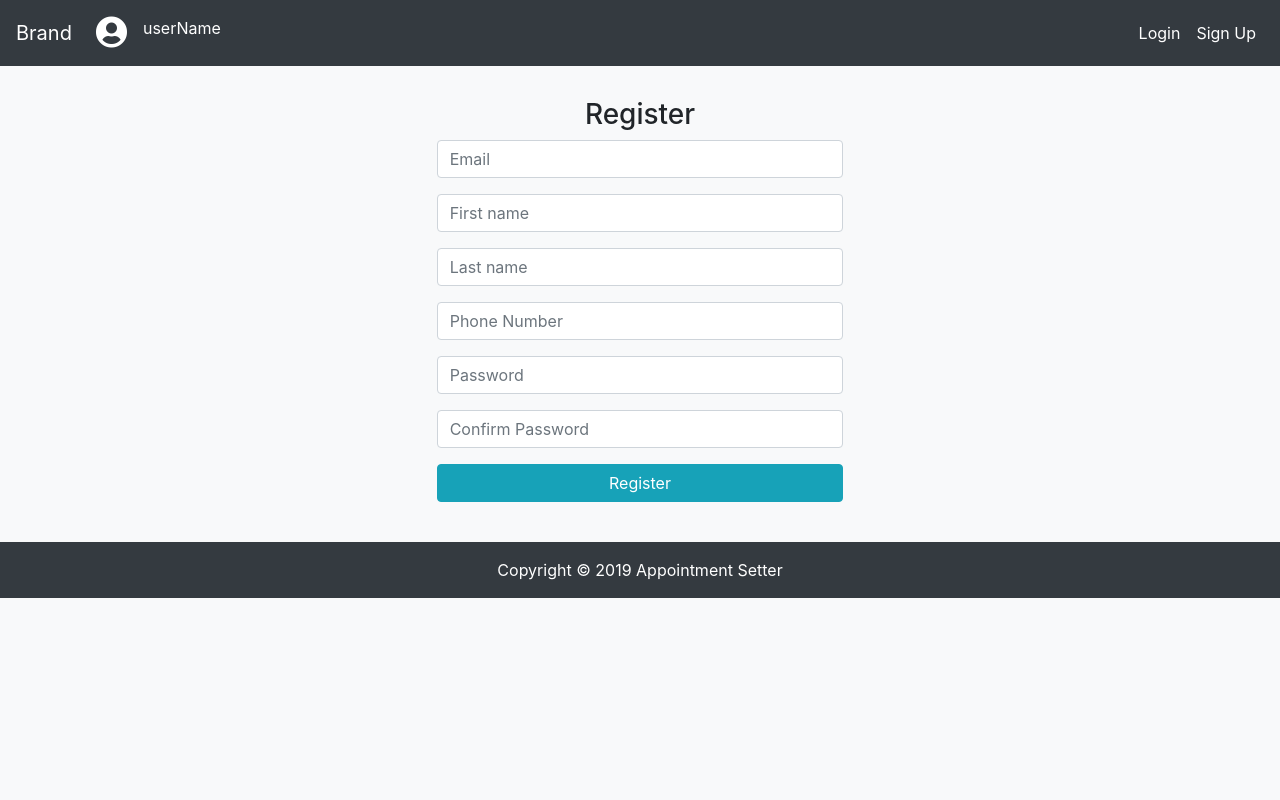
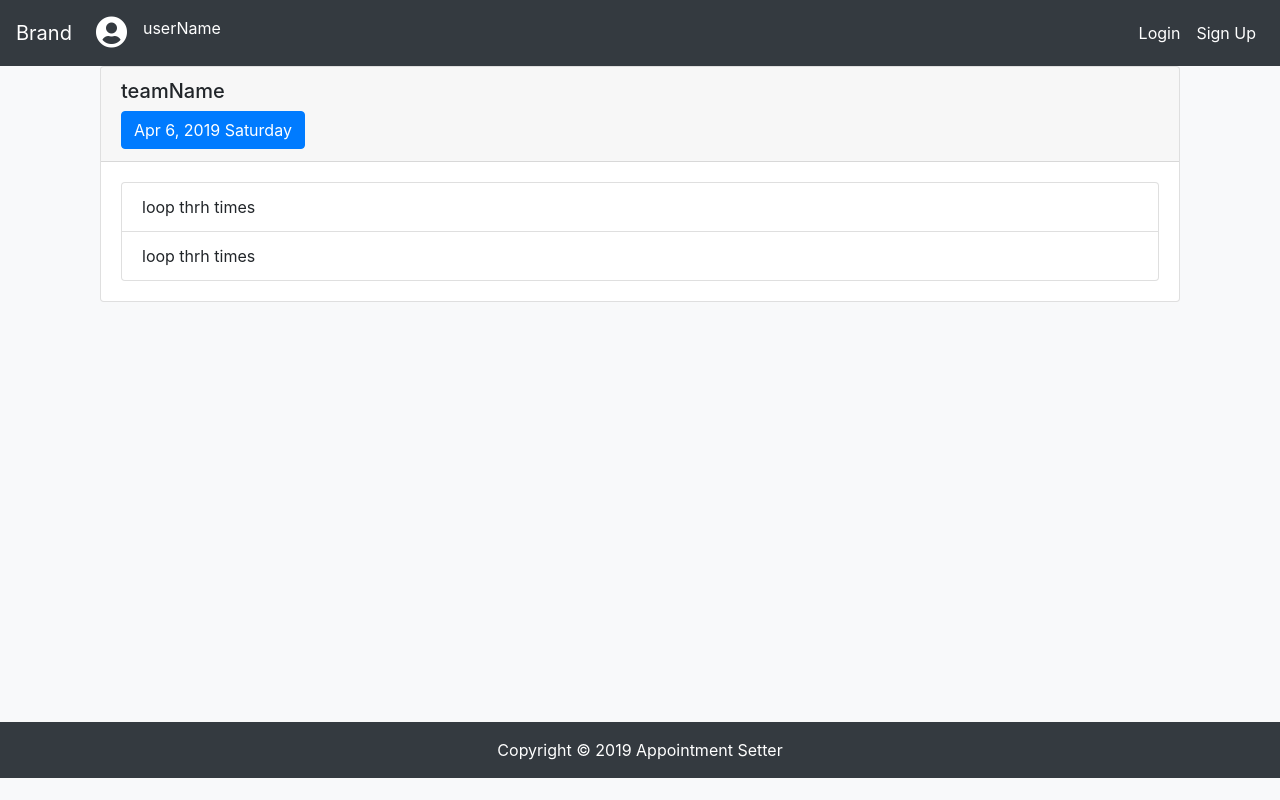
Before and after one commit to Fourleaftayback/appointmentSetter, a React (Create React App) app in the folder client/: page / in a window 1280 px wide. Built offline with nearby package versions, Linux system fonts and the light colour scheme.

Commit message:
started scheduledisplay comp

```diff
--- a/client/src/App.js
+++ b/client/src/App.js
@@ -2,6 +2,7 @@ import React, { Component } from "react";
 import { Container } from "reactstrap";
 
 import { Provider } from "react-redux";
+import { BrowserRouter as Router, Route, Switch } from "react-router-dom";
 import store from "./store";
 
 import NavBar from "./components/layouts/NavBar";
@@ -15,12 +16,18 @@ class App extends Component {
   render() {
     return (
       <Provider store={store}>
-        <Container fluid={true} className="App bg-light">
-          <NavBar />
-          {/*<Landing /> */}
-          <UserRegister />
-          <Footer />
-        </Container>
+        <Router>
+          <Container fluid={true} className="App bg-light">
+            <NavBar />
+            <Container fluid={true} className="main-container">
+              <Switch>
+                <Route exact path="/" component={Landing} />
+                <Route exact path="/signup" component={UserRegister} />
+              </Switch>
+            </Container>
+            <Footer />
+          </Container>
+        </Router>
       </Provider>
     );
   }
--- a/client/src/components/auth/UserRegister.js
+++ b/client/src/components/auth/UserRegister.js
@@ -14,7 +14,7 @@ const UserRegister = () => {
   return (
     <React.Fragment>
       <Row className="mt-3">
-        <Col className="col-md-4 m-auto pb-3">
+        <Col md={4} className="m-auto pb-3">
           <h3 className="text-center mt-3">Register</h3>
           <Form>
             <FormItem
@@ -25,6 +25,8 @@ const UserRegister = () => {
               error={null}
               onChange={e => setEmail(e.target.value)}
             />
+            <Row>
+              <Col md={6} className="pr-1">
                 <FormItem
                   type="text"
                   name="first_name"
@@ -33,6 +35,8 @@ const UserRegister = () => {
                   error={null}
                   onChange={e => setFirstName(e.target.value)}
                 />
+              </Col>
+              <Col md={6} className="pl-1">
                 <FormItem
                   type="text"
                   name="last_name"
@@ -41,6 +45,8 @@ const UserRegister = () => {
                   error={null}
                   onChange={e => setLastName(e.target.value)}
                 />
+              </Col>
+            </Row>
             <FormItem
               type="tel"
               name="phone"
--- a/client/src/components/layouts/Landing.js
+++ b/client/src/components/layouts/Landing.js
@@ -1,13 +1,14 @@
 import React, { useState } from "react";
 import { Container } from "reactstrap";
+
+import ScheduleContainer from "../schedule/ScheduleContainer";
 
 const Landing = () => {
   const [test] = useState("test");
 
   return (
-    <Container className="landing text-center">
-      <h3>{test}</h3>
-      <hr />
+    <Container className="landing">
+      <ScheduleContainer />
     </Container>
   );
 };
--- /dev/null
+++ b/client/src/components/schedule/ScheduleContainer.js
@@ -0,0 +1,18 @@
+import React from "react";
+import { Container } from "reactstrap";
+import moment from "moment";
+
+import ScheduleDisplayCard from "../schedule/ScheduleDisplayCard";
+
+const ScheduleContainer = () => {
+  return (
+    <Container>
+      <ScheduleDisplayCard
+        teamName="teamName"
+        date={moment().format("ll dddd")}
+      />
+    </Container>
+  );
+};
+
+export default ScheduleContainer;
--- /dev/null
+++ b/client/src/components/schedule/ScheduleDisplayCard.js
@@ -0,0 +1,31 @@
+import React from "react";
+
+import {
+  Card,
+  CardHeader,
+  CardBody,
+  Button,
+  ListGroup,
+  ListGroupItem
+} from "reactstrap";
+
+const ScheduleDisplayCard = ({ teamName, date }) => {
+  return (
+    <div>
+      <Card>
+        <CardHeader>
+          <h5>{teamName}</h5> <Button color="primary">{date}</Button>
+        </CardHeader>
+
+        <CardBody>
+          <ListGroup>
+            <ListGroupItem>loop thrh times</ListGroupItem>
+            <ListGroupItem>loop thrh times</ListGroupItem>
+          </ListGroup>
+        </CardBody>
+      </Card>
+    </div>
+  );
+};
+
+export default ScheduleDisplayCard;
--- a/package.json
+++ b/package.json
@@ -27,7 +27,6 @@
     "express": "^4.16.4",
     "helmet": "^3.16.0",
     "jsonwebtoken": "^8.5.1",
-    "moment": "^2.24.0",
     "mongoose": "^5.4.20",
     "passport": "^0.4.0",
     "passport-jwt": "^4.0.0",
```
Lines whose indentation alone changed are shown as unchanged.
